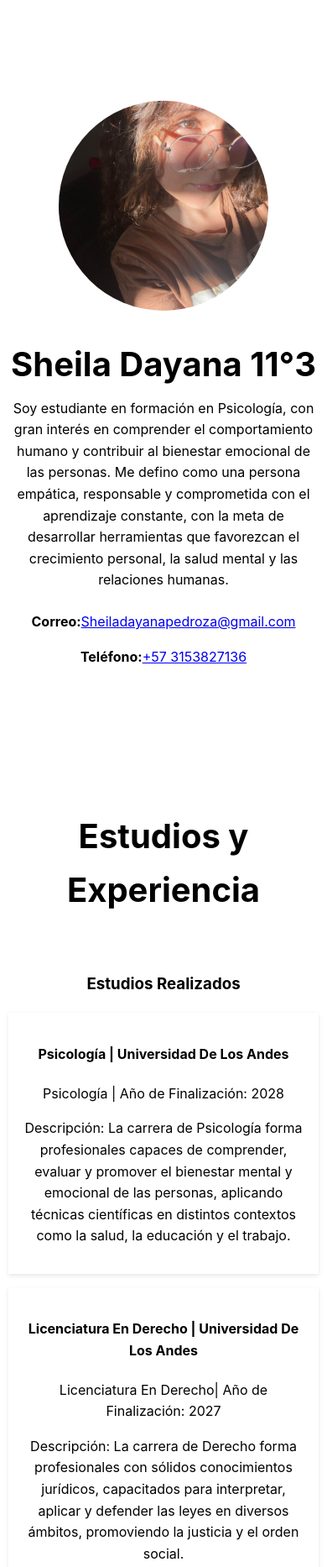
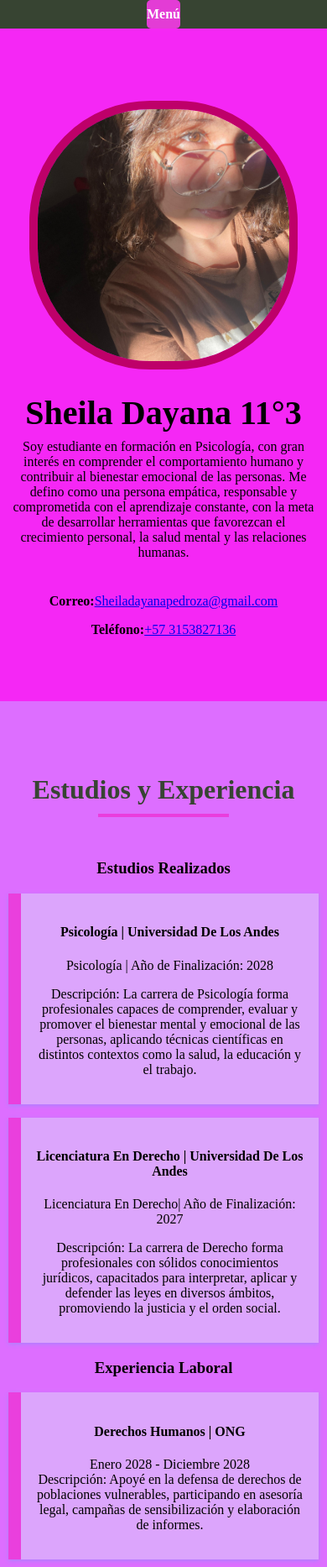
Before and after one commit to Carlosvides777/MiaLandingpageSheilaDayanaPedroza, a plain HTML site: page index.html in a window 390 px wide. Shown: the top 1866 px of the page at 84% size. Drawn offline with Linux system fonts and the light colour scheme; a web font is replaced by a local one.

Commit message:
segunda parte del trabajo

```diff
--- a/Style.css
+++ b/Style.css
@@ -1,15 +1,16 @@
-/* Estilos generales */
+/* Creación de variables a  utilizar */
 :root {
-    /*--primary-color: #1d6392;
-    --secondary-color: #2c3e50;
-    --text-color: #333333;;
-    --background-color: #f4f4f4;
-    --light-gray: #ecf0f1;*/
+    --primary-color: #eb3cdcf5;
+    --secondary-color: #374432;
+    --text-color: #000000;;
+    --background-color: #dd6eff;
+    --light-gray: #ffffff;
 }
 
 
 body {
-    font-family: "inter", sans-serif;
+    font-family: "Cossette Titre"
+";
     line-height: 1.6;
     margin: 0;
     padding: 0;
@@ -17,16 +18,17 @@ body {
     color: var(--text-color);
     scroll-behavior: smooth;
 }
-
+/*Sección para cambiar color de la barra de sección*/
 .header {
     background: var(--secondary-color);
-    color: white;
+    color: #c0c8f6
     padding: 1rem 0;
     position: fixed;
     width: 100%;
     top: 0;
     z-index: 1000;
-    text-align: center;
+    text-align: right;
+    box-sizing: border-box;
 }
 
 .nav-list {
@@ -34,12 +36,54 @@ body {
     padding: 0;
     margin: 0;
     display: flex;
-    justify-content: center;
-    gap: 2rem;
+    flex-direction: column;
+    align-items: flex-end;
+    gap: 1rem;
 }
 
+.accordion-nav {
+    position: relative;
+    display: inline-block;
+    margin-right: 20px; /* Ajusta el margen a la derecha */
+}
+
+.accordion-nav summary {
+    list-style: none;
+    cursor: pointer;
+    padding: 0.5rem 1rem;
+    background-color: var(--primary-color);
+    color: white;
+    border-radius: 5px;
+}
+
+.accordion-nav summary::-webkit-details-marker {
+    display: none;
+}
+
+.accordion-nav[open] .nav-list {
+    display: flex;
+    position: absolute;
+    right: 0;
+    background-color: var(--secondary-color);
+    padding: 1rem;
+    border-radius: 5px;
+    box-shadow: 0 4px 8px rgb(0, 0, 0);
+    min-width: 150px;
+}
+
+.accordion-nav .nav-link {
+    color: white; /* Cambiar color de los enlaces dentro del acordeón */
+    padding: 0.5rem 0;
+    display: block;
+}
+
+.accordion-nav .nav-link:hover {
+    color: var(--light-gray);
+}
+
+/*Sección para cambiar color de las palabras en la barra de sección*/
 .nav-link {
-    color: white;
+    color: rgb(188, 190, 31);
     text-decoration: none;
     font-weight: bold;
     transition: color 0.3s ease;
@@ -51,17 +95,19 @@ body {
 
 /* Estilos de secciones */
 .section {
-    padding: 80px 20px;
+    padding: 10px 20px;
     text-align: center;
 }
 
+/*Color y tamaño del area para la foto de perfil y resumen*/
 .profile-section {
-    padding-top: 150px; /* Espacio para el header fijo */
-    background-color: rgb(255, 255, 255);
+    padding-top: 100px; /* Espacio para el header fijo */
+    background-color: rgb(245, 39, 245);
 }
 
+/*Tamaño del titulo para estudios y experiencia*/
 .section-title {
-    font-size: 2.5rem;
+    font-size: 2rem;
     color: var(--secondary-color);
     margin-bottom: 2rem;
     position: relative;
@@ -77,24 +123,27 @@ body {
     margin: 10px auto 0;
 }
 
+/*Dimensiones y aspectos de la foto de perfil*/
 .profile-photo {
-    width: 250px;
-    height: 250px;
-    border-radius: 50%;
+    width: 300px;
+    height: 300px;
+    border-radius: 45%;
     object-fit: cover;
-    border: 5px solid var(--primary-color);
+    border: 10px solid #be0069;
     margin-bottom: 1rem;
 }
 
+/*Tamaños y color para el nombre*/
 .profile-name {
     font-size: 2.5rem;
     margin: 0.5rem 0;
-    color: var(--secondary-color);
+    color: #000000;
 }
 
 .profile-summary {
     max-width: 600px;
-    margin: 0 auto 1.5rem;
+    margin: 0 auto 2.5rem;
+    color:#000000
 }
 
 .list, .list-inline {
@@ -102,21 +151,22 @@ body {
     padding: 0;
     margin-bottom: 1rem;
 }
-
+/*Sección para cambiar colores de fondo, tamaño de letra y alineación del texto o contenedores
+del area de Estudios realizados y experiencia laboral*/
 .list li {
-    background-color: white;
-    border-left: 5px solid var(--primary-color);
+    background-color: rgb(220, 165, 252);
+    border-left: 15px solid var(--primary-color);
     padding: 1rem;
     margin-bottom: 1rem;
-    box-shadow: 0 2px 5px rgba(0,0,0,0.1);
-    text-align: left;
+    box-shadow: 0 2px 5px rgb(176, 128, 255);
+    text-align: center;
 }
 
 .list-inline li {
     display: inline-block;
-    background-color: var(--light-gray);
+    background-color: #7af0fb;
     padding: 0.5rem 1rem;
-    border-radius: 20px;
+    border-radius: 30px;
     margin: 0.5rem;
 }
 
@@ -139,9 +189,10 @@ body {
     gap: 1rem;
 }
 
+/*Sección para cambiar el color a la letra o fondo de cada link en el Linktree */
 .linktree-link {
-    background-color: var(--primary-color);
-    color: white;
+    background-color: rgb(120, 35, 255);
+    color: rgb(0, 0, 0);
     text-decoration: none;
     padding: 1rem 2rem;
     width: 250px;
@@ -149,8 +200,9 @@ body {
     transition: background-color 0.3s ease;
 }
 
+/*Efecto de otro color al pasar el mouse por el botón*/
 .linktree-link:hover {
-    background-color: #2980b9;
+    background-color: #2eabff;
 }
 
 /* Contact Form */
@@ -162,17 +214,19 @@ body {
     text-align: left;
 }
 
+/*Sección para darle color a los bordes, tamaño y ajustes a las cajas de texto del formulario*/
 .contact-form input,
 .contact-form textarea {
     padding: 1rem;
     margin-bottom: 1rem;
-    border: 1px solid #ccc;
+    border: 1px solid #35b5ffec;
     border-radius: 5px;
 }
 
+/*Sección para cambiar el color del botón de enviar mensaje y el color de la letra */
 .submit-button {
     background-color: var(--primary-color);
-    color: white;
+    color: rgb(0, 0, 0);
     border: none;
     padding: 1rem;
     border-radius: 5px;
@@ -181,8 +235,9 @@ body {
     transition: background-color 0.3s ease;
 }
 
+/*Para cambiar el efecto de color al pasar el mouse por el boton de "Enviar Mensaje"*/
 .submit-button:hover {
-    background-color: #2980b9;
+    background-color: #000000;
 }
 
 /* Footer */
@@ -190,14 +245,26 @@ body {
     text-align: center;
     padding: 1rem;
     background-color: var(--secondary-color);
-    color: white;
+    color: rgb(0, 0, 0);
 }
 
-/* Media Queries para responsividad */
+/* Media Queries para responsividad  ¡¡¡No tocar, nos da diseño responsive!!! */
 @media (max-width: 768px) {
+    .header {
+        text-align: center;
+    }
+    .accordion-nav {
+        margin-right: 0;
+    }
+    .accordion-nav[open] .nav-list {
+        left: 50%;
+        transform: translateX(-50%);
+        right: auto;
+    }
     .nav-list {
         flex-direction: column;
         gap: 0.5rem;
+        align-items: center;
     }
 
     .section {
```
Also changed, not shown: pato.jpg (added).
